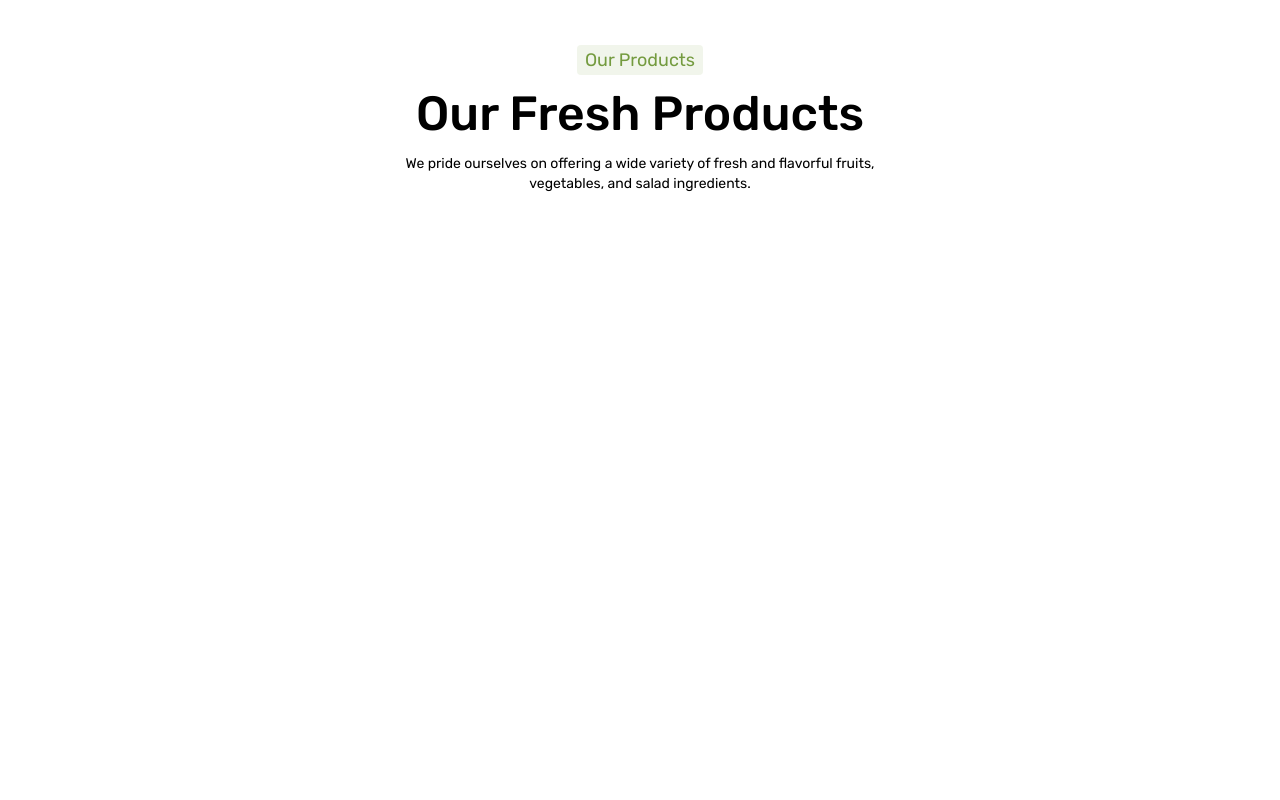
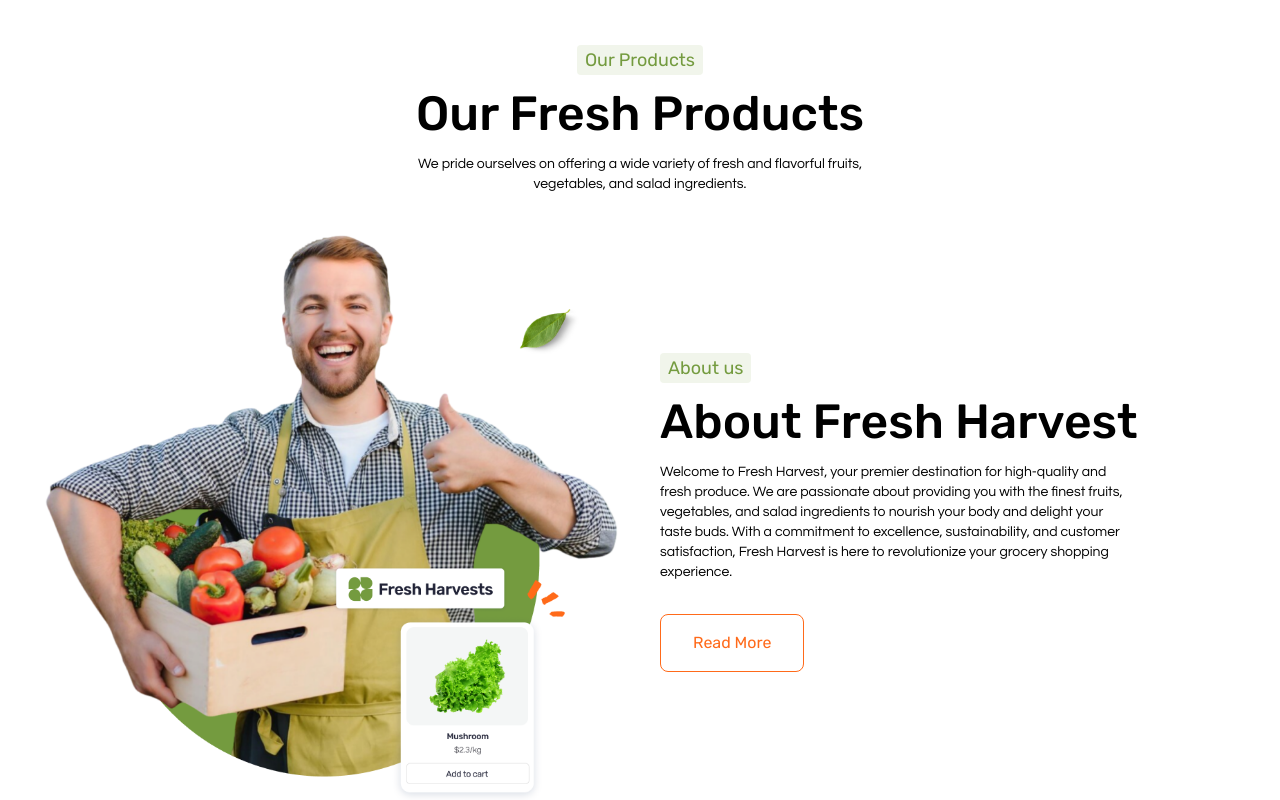
Before and after one commit to jmjubaer/fresh-harvests, a Next.js app: page / in a window 1280 px wide. Shown: the part 1072-1872 px from the top of the page. Before the commit the page ends 1266 px from the top, so only its background shows below. Built offline with nearby package versions, Linux system fonts and the light colour scheme; no server answers.

Commit message:
Complere  about us page

```diff
--- a/src/app/page.tsx
+++ b/src/app/page.tsx
@@ -1,3 +1,4 @@
+import About from "@/components/page/home/About";
 import Banner from "@/components/page/home/Banner";
 import Products from "@/components/page/home/Products";
 
@@ -6,6 +7,7 @@ const HomePage = () => {
         <div>
             <Banner />
             <Products />
+            <About/>
         </div>
     );
 };
--- /dev/null
+++ b/src/components/page/home/About.tsx
@@ -0,0 +1,22 @@
+import Image from "next/image";
+import aboutImage from "@/assets/aboutimage.png"
+import SectionTag from "@/components/shered/ui/SectionTag";
+import ButtonOutline from "@/components/shered/ui/ButtonOutline";
+const About = () => {
+    return (
+        <div className="grid grid-cols-2 gap-10 container items-center">
+            <div className="">
+                <Image src={aboutImage} alt="About section image"/>
+            </div>
+            <div className="">
+                <SectionTag tag="About us"/>
+                <h2 className="text-5xl font-medium mt-4">About Fresh Harvest</h2>
+                <p className="my-4 text-sm w-4/5 font-secondary">
+                Welcome to Fresh Harvest, your premier destination for high-quality and fresh produce. We are passionate about providing you with the finest fruits, vegetables, and salad ingredients to nourish your body and delight your taste buds. With a commitment to excellence, sustainability, and customer satisfaction, Fresh Harvest is here to revolutionize your grocery shopping experience.</p>
+                <ButtonOutline>Read More</ButtonOutline>
+            </div>
+        </div>
+    );
+};
+
+export default About;
--- a/src/components/page/home/Banner.tsx
+++ b/src/components/page/home/Banner.tsx
@@ -15,7 +15,7 @@ const Banner = () => {
                     <h1 className='text-[80px] font-medium leading-[100%] mt-4'>
                         Fresh Fruits and Vegetables
                     </h1>
-                    <p className='mt-4 text-sm w-4/5'>
+                    <p className='mt-4 text-sm w-4/5 font-secondary'>
                         At Fresh Harvests, we are passionate about providing you
                         with the freshest and most flavorful fruits and
                         vegetables
--- a/src/components/page/home/Products.tsx
+++ b/src/components/page/home/Products.tsx
@@ -12,8 +12,9 @@ const Products = () => {
             <div className='w-[40%] mx-auto text-center'>
                 <SectionTag tag='Our Products' />
                 <h2 className="mt-4 text-5xl font-medium">Our Fresh Products</h2>
-                <p className="mt-4 text-sm">We pride ourselves on offering a wide variety of fresh and flavorful fruits, vegetables, and salad ingredients.</p>
+                <p className="mt-4 text-sm font-secondary">We pride ourselves on offering a wide variety of fresh and flavorful fruits, vegetables, and salad ingredients.</p>
             </div>
+            <div className="mt-8"></div>
         </div>
     );
 };
--- /dev/null
+++ b/src/components/shered/ui/ButtonOutline.tsx
@@ -0,0 +1,11 @@
+import React from "react";
+
+const ButtonOutline = ({ children }: { children: React.ReactNode }) => {
+    return (
+        <button className='px-8 py-4 mt-4 rounded-lg text-primary border'>
+            {children}
+        </button>
+    );
+};
+
+export default ButtonOutline;
```
Also changed, not shown: src/assets/aboutimage.png.
